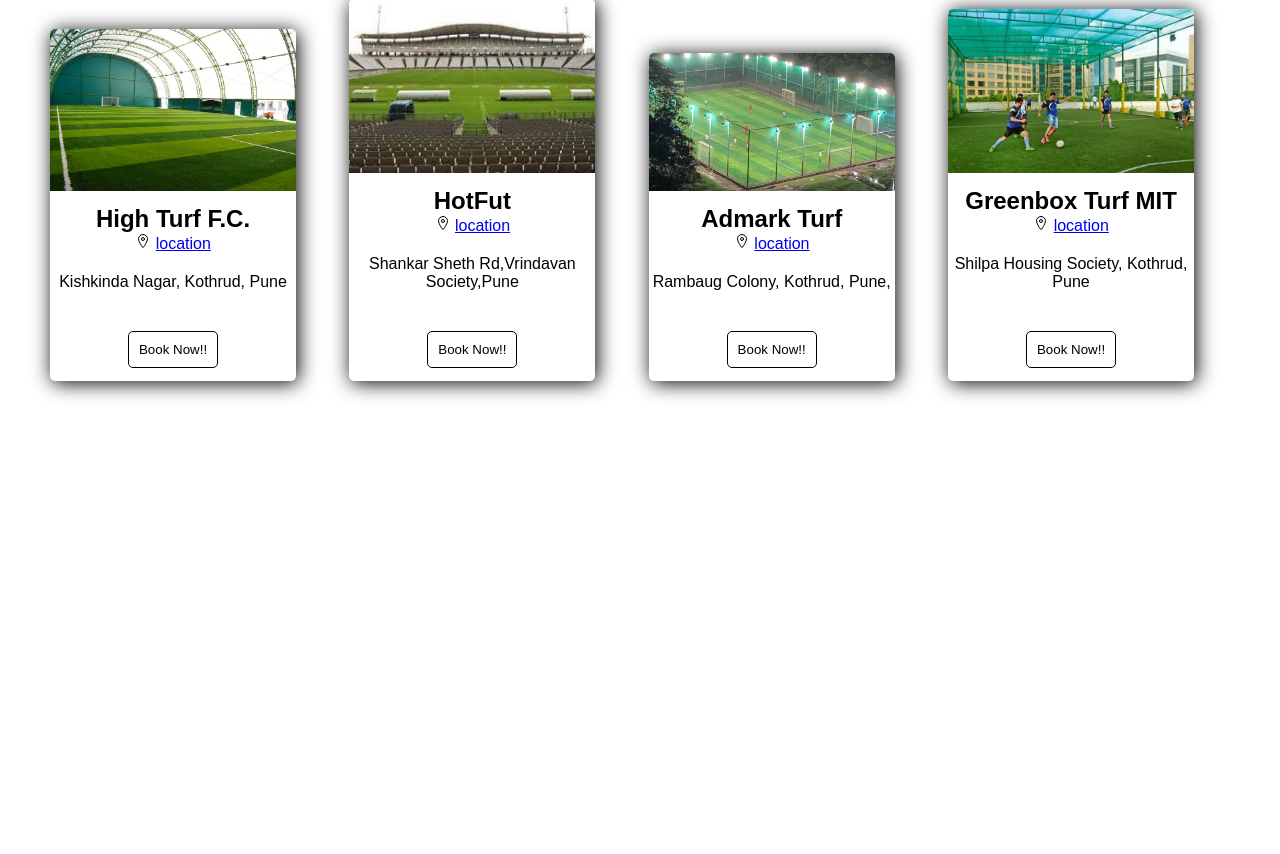
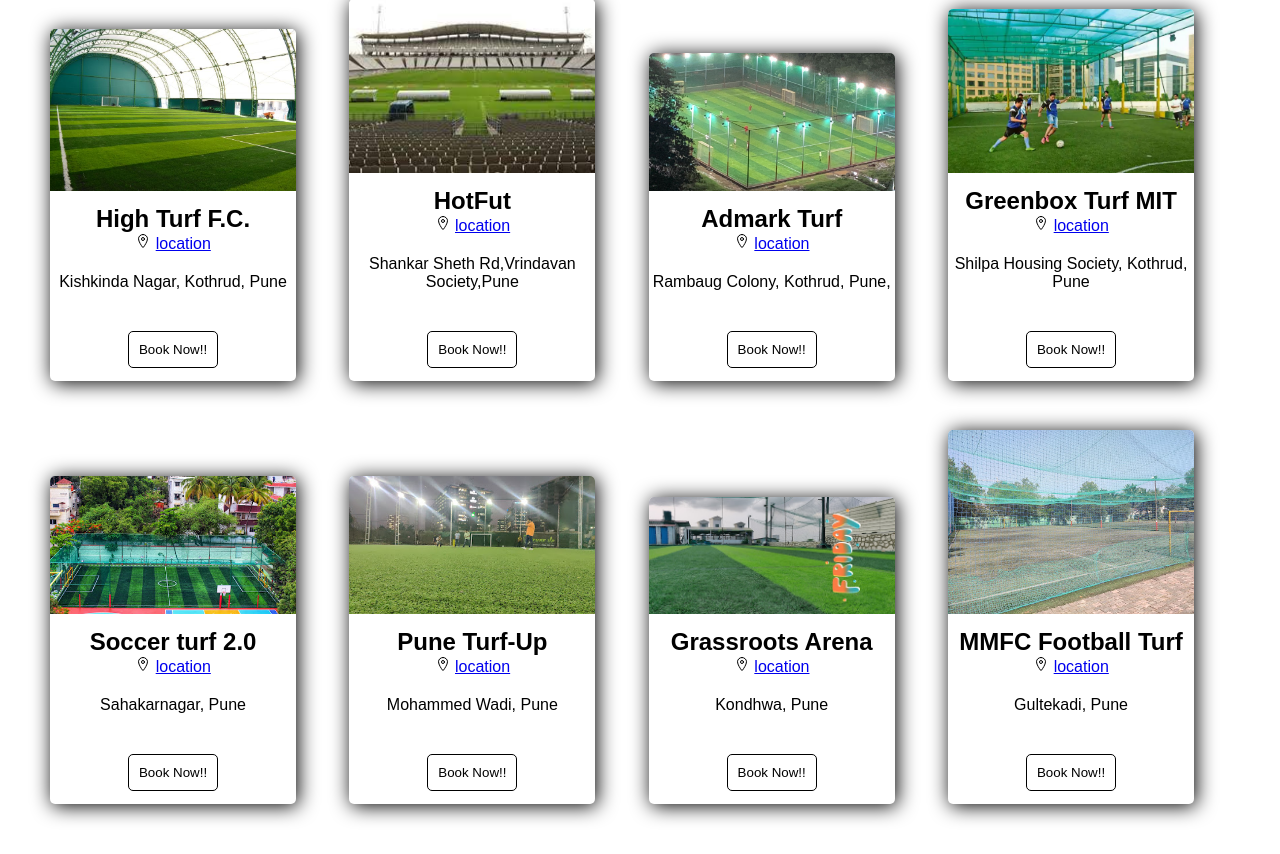
Before and after one commit to ShreyashThok24731/BookMyGround, a Django app: page /pune1 in a window 1280 px wide. Shown: the part 515-1369 px from the top of the page. Before the commit the page ends 914 px from the top, so only its background shows below. Run offline with Django 4.2, Linux system fonts and the light colour scheme.

Commit message:
4 new grounds added to the project

```diff
--- a/templates/pune1.html
+++ b/templates/pune1.html
@@ -159,6 +159,71 @@
     <button class="btn" id="book-now8">Book Now!!</button>
    </div>
    </div>
+   <!--cards -->
+<div class="card">
+
+   <div class="image">
+      <img src="static/images/soccer-turf-2.0.jpg">
+   </div>
+   <div class="title">
+      <h2>Soccer turf 2.0</h2>
+      <ion-icon name="location-outline"></ion-icon>
+      <a href="https://maps.app.goo.gl/Jj95knLYa6EywCYj7">location</a>
+   </div>
+   <div class="des">
+      <p class="p-trunc"> Sahakarnagar, Pune</p>
+      <button class="btn" id="book-now9">Book Now!!</button>
+   </div>
+   </div>
+   <!--cards -->
+
+<div class="card">
+   <div class="image">
+      <img src="static/images/Pune-Turf-Up.jpg">
+   </div>
+   <div class="title">
+      <h2>Pune Turf-Up</h2>
+      <ion-icon name="location-outline"></ion-icon>
+      <a href="https://maps.app.goo.gl/RdAD6RuFpLBLfdxA8">location</a>
+   </div>
+   <div class="des">
+      <p class="p-trunc"> Mohammed Wadi, Pune</p>
+      <button class="btn" id="book-now10">Book Now!!</button>
+   </div>
+   </div>
+   <!--cards -->
+
+<div class="card">
+   <div class="image">
+      <img src="static/images/Grassroots-Arena.jpg">
+   </div>
+   <div class="title">
+      <h2>Grassroots Arena</h2>
+      <ion-icon name="location-outline"></ion-icon>
+      <a href="https://maps.app.goo.gl/sa7Vjb3euntgrE867">location</a>
+   </div>
+   <div class="des">
+      <p class="p-trunc"> Kondhwa, Pune</p>
+      <button class="btn" id="book-now11">Book Now!!</button>
+   </div>
+   </div>
+   <!--cards -->
+
+<div class="card">
+   <div class="image">
+      <img src="static/images/MMFC-Football-Turf.jpg">
+   </div>
+   <div class="title">
+      <h2>MMFC Football Turf</h2>
+      <ion-icon name="location-outline"></ion-icon>
+      <a href="https://maps.app.goo.gl/sD2WxF8PuFBixLuj9">location</a>
+   </div>
+   <div class="des">
+      <p class="p-trunc"> Gultekadi, Pune</p>
+      <button class="btn" id="book-now12">Book Now!!</button>
+   </div>
+   </div>
+   <!--cards -->
 
 <script>
     // Get a reference to the button element
@@ -240,6 +305,47 @@
        window.location.href = "payment";
    });
 </script>
+<script>
+   // Get a reference to the button element
+   const bookButton9 = document.getElementById("book-now9");
+
+   // Add a click event listener to the button
+   bookButton9.addEventListener("click", function() {
+       // Redirect the user to the "bookslot.html" page
+       window.location.href = "payment";
+   });
+</script>
+<script>
+   // Get a reference to the button element
+   const bookButton10 = document.getElementById("book-now10");
+
+   // Add a click event listener to the button
+   bookButton10.addEventListener("click", function() {
+       // Redirect the user to the "bookslot.html" page
+       window.location.href = "payment";
+   });
+</script>
+<script>
+   // Get a reference to the button element
+   const bookButton11 = document.getElementById("book-now11");
+
+   // Add a click event listener to the button
+   bookButton11.addEventListener("click", function() {
+       // Redirect the user to the "bookslot.html" page
+       window.location.href = "payment";
+   });
+</script>
+<script>
+   // Get a reference to the button element
+   const bookButton12 = document.getElementById("book-now12");
+
+   // Add a click event listener to the button
+   bookButton12.addEventListener("click", function() {
+       // Redirect the user to the "bookslot.html" page
+       window.location.href = "payment";
+   });
+</script>
+
 <script type="module" src="https://unpkg.com/ionicons@7.1.0/dist/ionicons/ionicons.esm.js"></script>
     <script nomodule src="https://unpkg.com/ionicons@7.1.0/dist/ionicons/ionicons.js"></script>
 </body>
```
Also changed, not shown: static/images/Grassroots-Arena.jpg (added), static/images/MMFC-Football-Turf.jpg (added), static/images/Pune-Turf-Up.jpg (added), static/images/soccer-turf-2.0.jpg (added).
